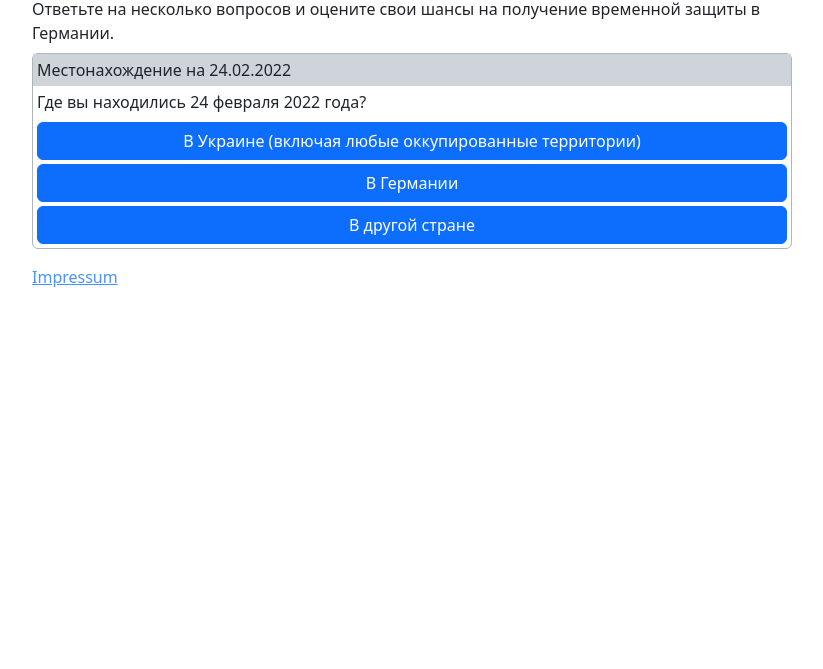
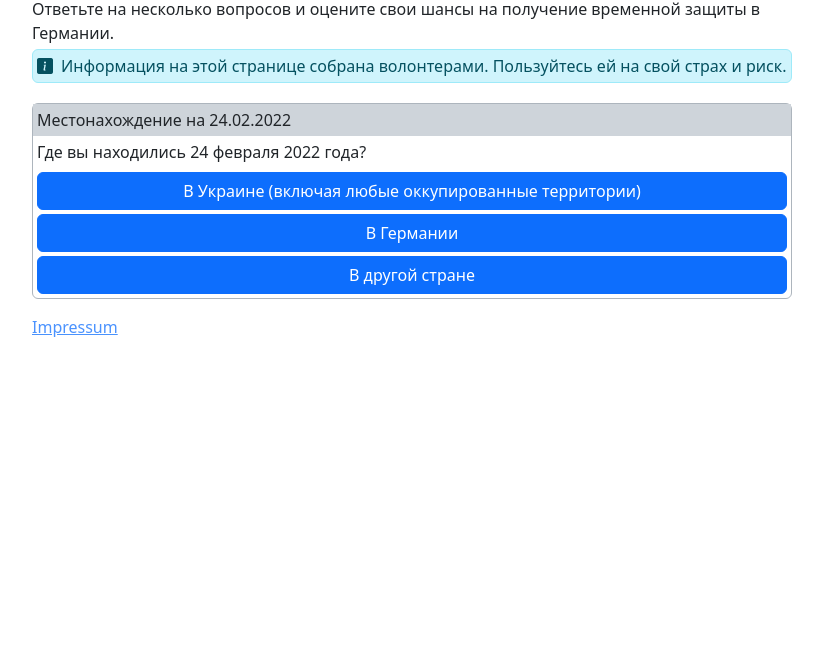
Before and after one commit to podolsir/temprocheck, a website with bundled scripts: page public/index.html in a window 1280 px wide. Shown: the part 131-800 px from the top of the page, without its empty margins (228-1051 px from the left). Built offline with nearby package versions, Linux system fonts and the light colour scheme; what base-x would draw is missing.

Commit message:
Add disclaimer.

```diff
--- a/public/index.html
+++ b/public/index.html
@@ -25,6 +25,14 @@
         <div class="p-1">
             Ответьте на несколько вопросов и оцените свои шансы на получение временной защиты в
             Германии.
+        </div>
+
+        <div class="mx-1 p-1 alert alert-info d-flex flex-row">
+            <i class="pe-2 bi bi-info-square-fill"></i>
+            <span>
+                Информация на этой странице собрана волонтерами. Пользуйтесь ей на свой страх и
+                риск.
+            </span>
         </div>
 
         <div id="questionsContainer" class="d-flex flex-column p-1 row-gap-1"></div>
```
